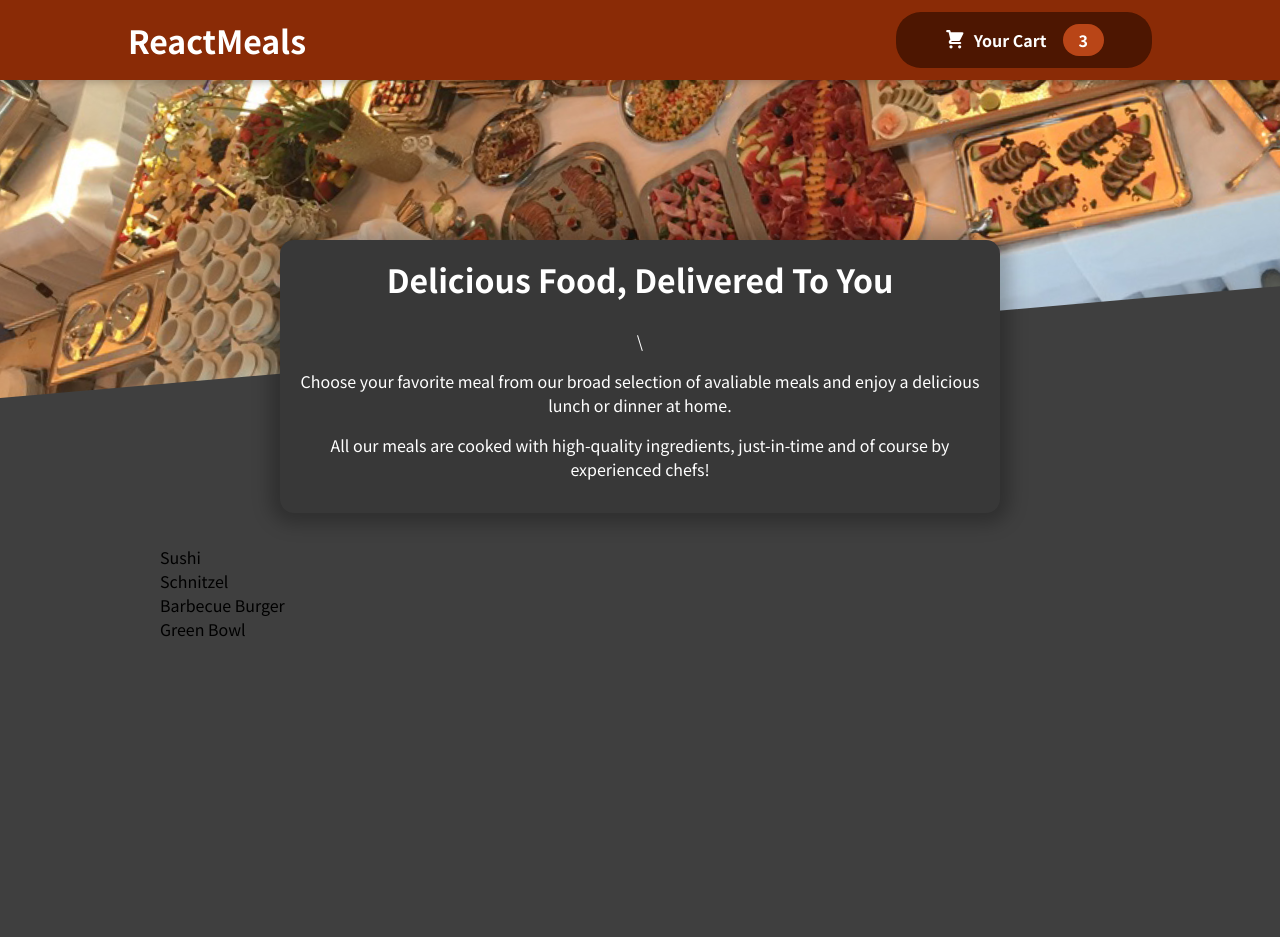
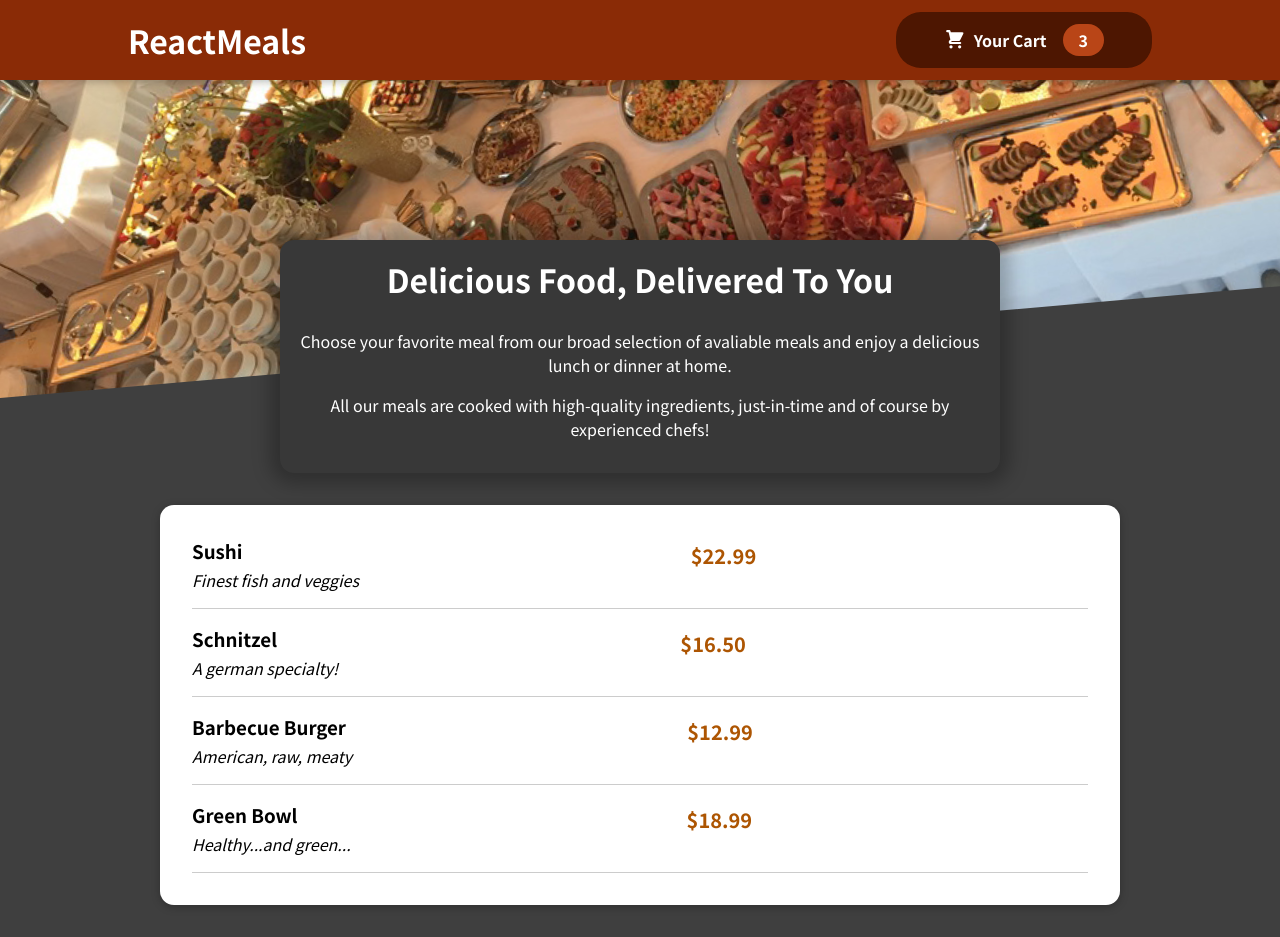
Before and after one commit to Senaddd/FoodApp, a React (Create React App) app: page / in a window 1280 px wide. Before the commit the page ends 800 px from the top, so only its background shows below. Built offline with nearby package versions, Linux system fonts and the light colour scheme.

Commit message:
mapped through & added styling

```diff
--- a/src/components/Meals/AvaliableMeals.js
+++ b/src/components/Meals/AvaliableMeals.js
@@ -1,5 +1,7 @@
 import React from "react";
 import classes from "./AvaliableMeals.module.css";
+import Card from "../UI/Card";
+import MealItem from "./MealItem/MealItem";
 const DUMMY_MEALS = [
   {
     id: "m1",
@@ -28,10 +30,19 @@
 ];
 
 const AvaliableMeals = () => {
-  const mealsList = DUMMY_MEALS.map((meal) => <li>{meal.name}</li>);
+  const mealsList = DUMMY_MEALS.map((meal) => (
+    <MealItem
+      key={meal.id}
+      name={meal.name}
+      description={meal.description}
+      price={meal.price}
+    />
+  ));
   return (
     <section className={classes.meals}>
-      <ul>{mealsList}</ul>
+      <Card>
+        <ul>{mealsList}</ul>
+      </Card>
     </section>
   );
 };
--- /dev/null
+++ b/src/components/Meals/MealItem/MealItem.js
@@ -0,0 +1,18 @@
+import React from "react";
+import classes from "./MealItem.module.css";
+const MealItem = (props) => {
+  const price = `$${props.price.toFixed(2)}`;
+
+  return (
+    <li className={classes.meal}>
+      <div>
+        <h3>{props.name}</h3>
+        <div className={classes.description}>{props.description}</div>
+      </div>
+      <div className={classes.price}>{price}</div>
+      <div></div>
+    </li>
+  );
+};
+
+export default MealItem;
--- /dev/null
+++ b/src/components/Meals/MealItem/MealItem.module.css
@@ -0,0 +1,22 @@
+.meal {
+  display: flex;
+  justify-content: space-between;
+  margin: 1rem;
+  padding-bottom: 1rem;
+  border-bottom: 1px solid #ccc;
+}
+
+.meal h3 {
+  margin: 0 0 0.25rem 0;
+}
+
+.description {
+  font-style: italic;
+}
+
+.price {
+  margin-top: 0.25rem;
+  font-weight: bold;
+  color: #ad5502;
+  font-size: 1.25rem;
+}
--- a/src/components/Meals/MealsSummary.js
+++ b/src/components/Meals/MealsSummary.js
@@ -4,7 +4,7 @@
 const MealsSummary = () => {
   return (
     <section className={classes.summary}>
-      <h2>Delicious Food, Delivered To You</h2>\
+      <h2>Delicious Food, Delivered To You</h2>
       <p>
         Choose your favorite meal from our broad selection of avaliable meals
         and enjoy a delicious lunch or dinner at home.
--- /dev/null
+++ b/src/components/UI/Card.js
@@ -0,0 +1,7 @@
+import React from "react";
+import classes from "./Card.module.css";
+const Card = (props) => {
+  return <div className={classes.card}>{props.children}</div>;
+};
+
+export default Card;
--- /dev/null
+++ b/src/components/UI/Card.module.css
@@ -0,0 +1,6 @@
+.card {
+  padding: 1rem;
+  box-shadow: 0 2px 8px rgba(0, 0, 0, 0.25);
+  border-radius: 14px;
+  background-color: white;
+}
```
Also changed, not shown: src/components/Meals/MealItem/MealItemForm.js (added).
